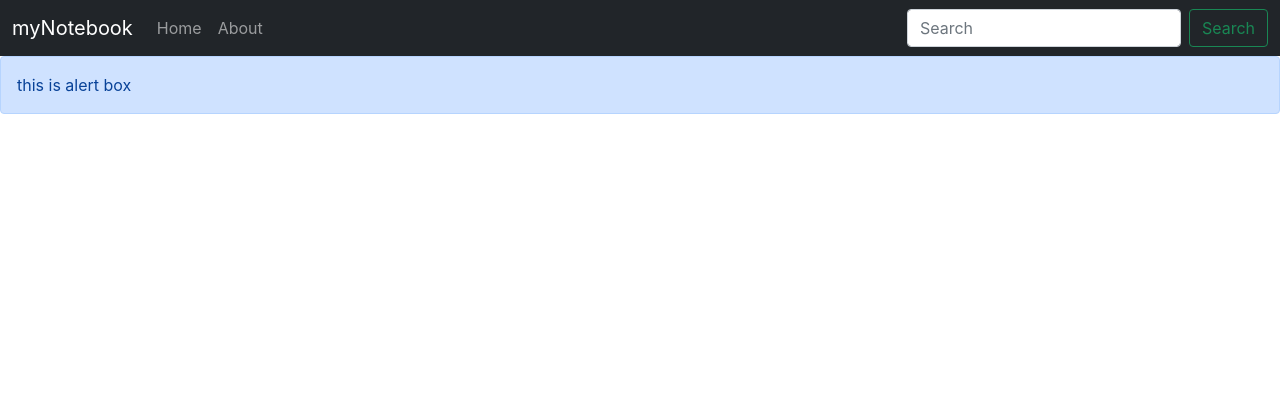
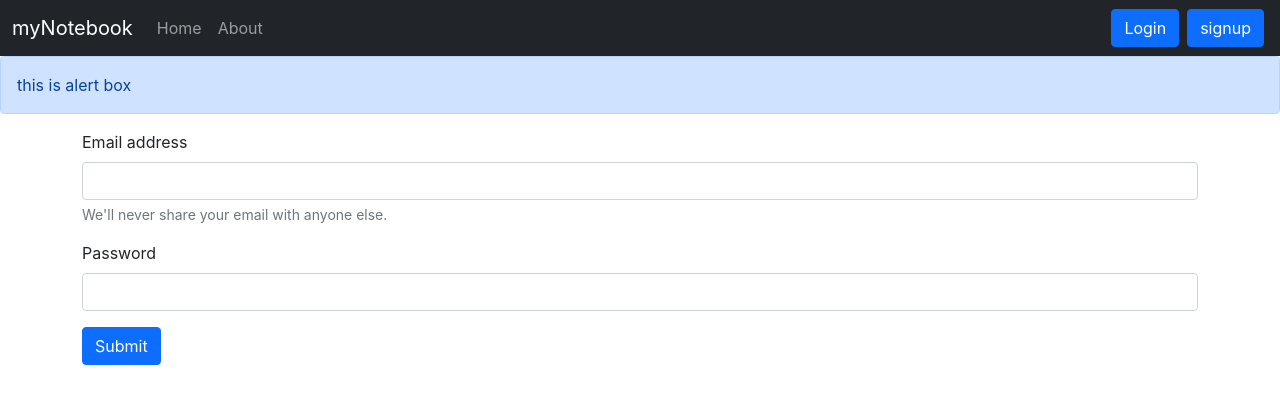
Before and after one commit to shirazsiddiqui/myNotebook, a React (Create React App) app: page /login in a window 1280 px wide. Shown: the top 404 px of the page. Built offline with nearby package versions, Linux system fonts and the light colour scheme.

Commit message:
login completed

```diff
--- a/src/App.js
+++ b/src/App.js
@@ -5,6 +5,8 @@
 import About from './components/About';
 import NoteState from './context/notes/NoteState';
 import Alert from './components/Alert';
+import Signup from './components/Signup';
+import Login from './components/Login';
 
 
 
@@ -23,6 +25,12 @@
               <Route exact path="/about">
                 <About />
               </Route>
+              <Route exact path="/login">
+                <Login />
+              </Route>
+              <Route exact path="/signup">
+                <Signup />
+              </Route>
             </Switch>
           </div>
         </Router>
--- /dev/null
+++ b/src/components/Login.js
@@ -0,0 +1,54 @@
+import React, {useState} from 'react'
+import { useHistory } from 'react-router-dom'
+
+
+const Login = (props) => {
+    const [credentials, setCredentials] = useState({email: "", password: ""})
+    let history = useHistory();
+
+    const handleSubmit = async (e) => {
+        e.preventDefault();
+        const response = await fetch("http://localhost:5000/api/auth/login", {
+            method: 'POST',
+            headers: {
+                'Content-Type': 'application/json'
+            },
+            body: JSON.stringify({email: credentials.email, password: credentials.password})
+        });
+        const json = await response.json()
+        console.log(json);
+        if (json.success){
+            // Save the auth token and redirect
+            localStorage.setItem('token', json.authtoken);
+            history.push("/");
+
+        }
+        else{
+            alert("Invalid credentials");
+        }
+    }
+
+    const onChange = (e)=>{
+        setCredentials({...credentials, [e.target.name]: e.target.value})
+    }
+
+    return (
+        <div>
+            <form  onSubmit={handleSubmit}>
+                <div className="mb-3">
+                    <label htmlFor="email" className="form-label">Email address</label>
+                    <input type="email" className="form-control" value={credentials.email} onChange={onChange} id="email" name="email" aria-describedby="emailHelp" />
+                    <div id="emailHelp" className="form-text">We'll never share your email with anyone else.</div>
+                </div>
+                <div className="mb-3">
+                    <label htmlFor="password" className="form-label">Password</label>
+                    <input type="password" className="form-control" value={credentials.password} onChange={onChange} name="password" id="password" />
+                </div>
+
+                <button type="submit" className="btn btn-primary">Submit</button>
+            </form>
+        </div>
+    )
+}
+
+export default Login
--- a/src/components/Navbar.js
+++ b/src/components/Navbar.js
@@ -4,7 +4,7 @@
 const Navbar = () => {
 
   let location = useLocation();
-  useEffect(()=>{
+  useEffect(() => {
     console.log(location.pathname);
   }, [location]);
 
@@ -19,22 +19,21 @@
         <div className="collapse navbar-collapse" id="navbarSupportedContent">
           <ul className="navbar-nav me-auto mb-2 mb-lg-0">
             <li className="nav-item">
-              <Link  className={`nav-link ${location.pathname==="/"? "active" : ""}`} aria-current="page" to="/">Home</Link>
+              <Link className={`nav-link ${location.pathname === "/" ? "active" : ""}`} aria-current="page" to="/">Home</Link>
             </li>
             <li className="nav-item">
-              <Link className={`nav-link ${location.pathname==="/about"? "active" : ""}`} to="/about">About</Link>
+              <Link className={`nav-link ${location.pathname === "/about" ? "active" : ""}`} to="/about">About</Link>
             </li>
 
 
 
           </ul>
-          <form className="d-flex">
-            <input className="form-control me-2" type="search" placeholder="Search" aria-label="Search" />
-            <button className="btn btn-outline-success" type="submit">Search</button>
-          </form>
-        </div>
-      </div>
-    </nav>
+          <Link className="btn btn-primary mx-1" to="/login" role="button">Login</Link>
+        <Link className="btn btn-primary mx-1" to="/signup" role="button">signup</Link>
+
+    </div>
+      </div >
+    </nav >
 
   )
 }
--- a/src/components/Notes.js
+++ b/src/components/Notes.js
@@ -47,7 +47,7 @@
                             <form className="my-3">
                                 <div className="mb-3">
                                     <label htmlFor="title" className="form-label">Title</label>
-                                    <input type="text" className="form-control" id="etitle" name="etitle" value={note.etitle} aria-describedby="emailHelp" onChange={onChange} minLengt={5} required/>
+                                    <input type="text" className="form-control" id="etitle" name="etitle" value={note.etitle} aria-describedby="emailHelp" onChange={onChange} minLength={5} required/>
                                 </div>
                                 <div className="mb-3">
                                     <label htmlFor="description" className="form-label">Description</label>
--- /dev/null
+++ b/src/components/Signup.js
@@ -0,0 +1,11 @@
+import React from 'react'
+
+function Signup() {
+    return (
+        <div>
+            signup
+        </div>
+    )
+}
+
+export default Signup
```
Also changed, not shown: 1 other file (tests, documents, lock files or other folders).
